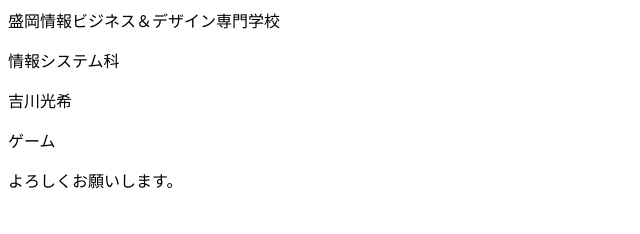
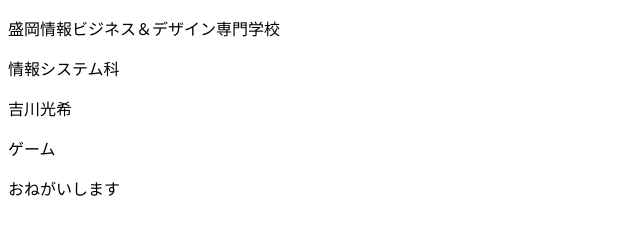
Before and after one commit to koki-0524/pea1, a plain HTML site: page profile_A.html in a window 1280 px wide. Shown: the whole page, without its empty margins (0-640 px from the left). Drawn offline with Linux system fonts and the light colour scheme.

Commit message:
プロフィール編集

```diff
--- a/profile_A.html
+++ b/profile_A.html
@@ -1,7 +1,15 @@
-<html>
+<!DOCTYPE html>
+<html lang="en">
+<head>
+    <meta charset="UTF-8">
+    <meta name="viewport" content="width=device-width, initial-scale=1.0">
+    <title>Document</title>
+</head>
+<body>
     <p>盛岡情報ビジネス＆デザイン専門学校</p>
     <p>情報システム科</p>
     <p>吉川光希</p>
     <p>ゲーム</p>
-    <p>よろしくお願いします。</p>
+    <p>おねがいします</p>
+</body>
 </html>
```
